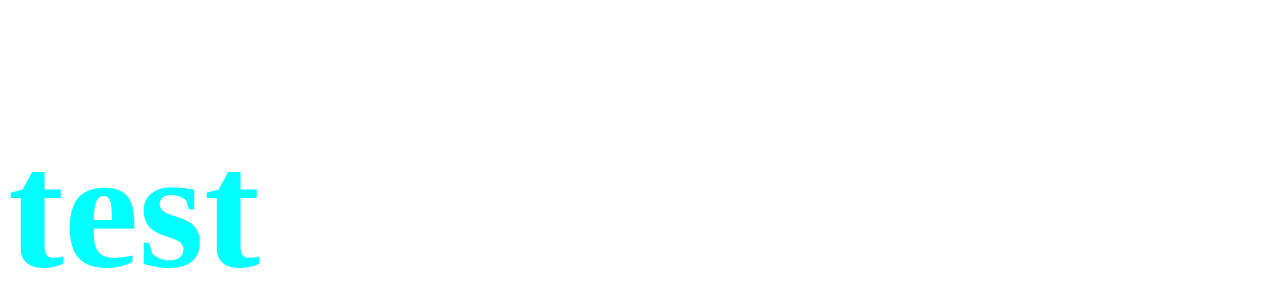
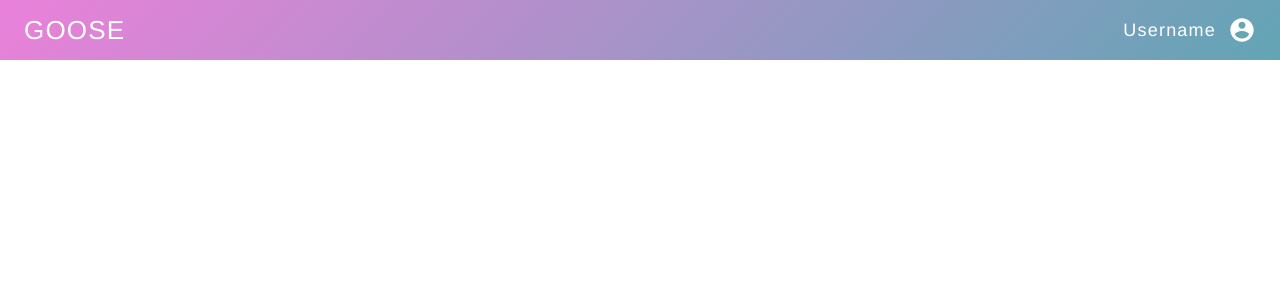
Before and after one commit to Motoki-Higa/goose-frontend, a React (Create React App) app: page / in a window 1280 px wide. Shown: the top 306 px of the page. Built offline with nearby package versions, Linux system fonts and the light colour scheme.

Commit message:
feat: style header
also experiment new file structure by splitting styles.tsx within the each component folders

```diff
--- a/package.json
+++ b/package.json
@@ -3,6 +3,8 @@
   "version": "0.1.0",
   "private": true,
   "dependencies": {
+    "@material-ui/core": "^4.11.3",
+    "@material-ui/icons": "^4.11.2",
     "@testing-library/jest-dom": "^5.11.9",
     "@testing-library/react": "^11.2.5",
     "@testing-library/user-event": "^12.7.2",
@@ -17,6 +19,7 @@
     "react-router-dom": "^5.2.0",
     "react-scripts": "4.0.3",
     "styled-components": "^5.2.1",
+    "styled-reset": "^4.3.4",
     "typescript": "^4.1.5",
     "web-vitals": "^1.1.0"
   },
--- a/src/App.tsx
+++ b/src/App.tsx
@@ -1,11 +1,29 @@
 import React from 'react';
-import Header from './components/Header';
+import Header from './components/Header/index';
+import styled, { createGlobalStyle } from 'styled-components';
+import reset from 'styled-reset';
+
+
+// reset css
+const GlobalStyle = createGlobalStyle`
+    ${reset}
+    /* other styles */
+    h1, h2, h3, h4, h5, p {
+        letter-spacing: 0.075rem;
+    }
+`
+
+const ScApp = styled.div`
+    font-family: ${ props => props.theme.fonts.primary }
+`
+
 
 function App() {
     return (
-        <div className="App">
+        <ScApp className="App">
+            <GlobalStyle />
             <Header></Header>
-        </div>
+        </ScApp>
     );
 }
 
--- a/src/components/Header.tsx
+++ /dev/null
@@ -1,19 +0,0 @@
-import React from 'react';
-import styled from 'styled-components';
-
-
-const Title = styled.h1`
-    font-size: 10.5rem;
-    color: ${ props => props.theme.colors.main }
-`;
-
-
-const Header: React.FC = () => {
-    return (
-        <header>
-            <Title>test</Title>
-        </header>
-    )
-}
-
-export default Header
--- /dev/null
+++ b/src/components/Header/index.tsx
@@ -0,0 +1,22 @@
+import React from 'react';
+import {
+    ScHeader,
+    ScTitle,
+    ScAccountBlock,
+    ScUsername,
+    ScAccountCircle,
+} from './styles';
+
+const Header: React.FC = () => {
+    return (
+        <ScHeader>
+            <ScTitle>GOOSE</ScTitle>
+            <ScAccountBlock>
+                <ScUsername>Username</ScUsername>
+                <ScAccountCircle></ScAccountCircle>
+            </ScAccountBlock>
+        </ScHeader>
+    )
+}
+
+export default Header
--- /dev/null
+++ b/src/components/Header/styles.tsx
@@ -0,0 +1,46 @@
+import styled from 'styled-components';
+import { AccountCircle } from '@material-ui/icons';
+
+const ScHeader = styled.header`
+    position: absolute;
+    display: flex;
+    justify-content: space-between;
+    align-items: center;
+    width: 100%;
+    height: 60px;
+    padding: 0 24px;
+    box-sizing: border-box;
+    background: ${ props => props.theme.colors.gradient };
+`
+
+const ScTitle = styled.h1`
+    font-size: 1.625rem;
+    font-weight: 500;
+    color: #fff;
+`
+
+const ScAccountBlock = styled.div`
+    display: flex;
+    align-items: center;
+`
+
+const ScUsername = styled.p`
+    font-size: 1.125rem;
+    color: #fff;
+`
+
+const ScAccountCircle = styled(AccountCircle)`
+    && {
+        font-size: 1.75rem;
+        color: #fff;
+        margin-left: 12px;
+    }
+`
+
+export {
+    ScHeader,
+    ScTitle,
+    ScAccountBlock,
+    ScUsername,
+    ScAccountCircle
+}
--- a/src/my-theme.ts
+++ b/src/my-theme.ts
@@ -2,9 +2,14 @@
 import { DefaultTheme } from 'styled-components';
 
 const myTheme: DefaultTheme = {
+    fonts: {
+        primary: 'Helvetica Neue'
+    },
+
     colors: {
         main: 'cyan',
         secondary: 'magenta',
+        gradient: 'linear-gradient(135deg, rgba(234,129,218,1) 0%, rgba(98,165,181,1) 100%)',
     },
 } as const;
 
--- a/src/styled.d.ts
+++ b/src/styled.d.ts
@@ -4,9 +4,14 @@ import 'styled-components';
 // and extend them!
 declare module 'styled-components' {
     export interface DefaultTheme {
+        fonts: {
+            primary: string;
+        };
+
         colors: {
             main: string;
             secondary: string;
+            gradient: string;
         };
     }
 }
```
Also changed, not shown: 1 other file (tests, documents, lock files or other folders).
